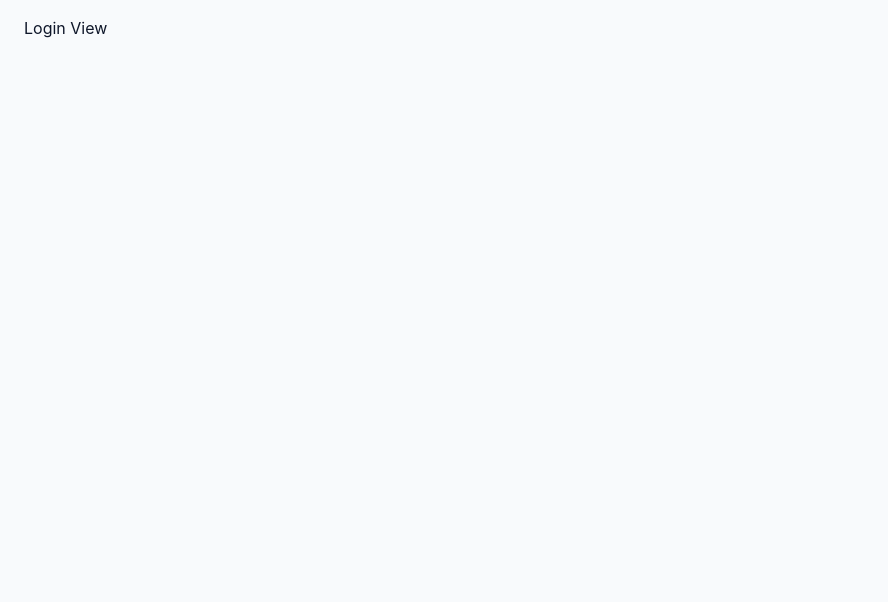
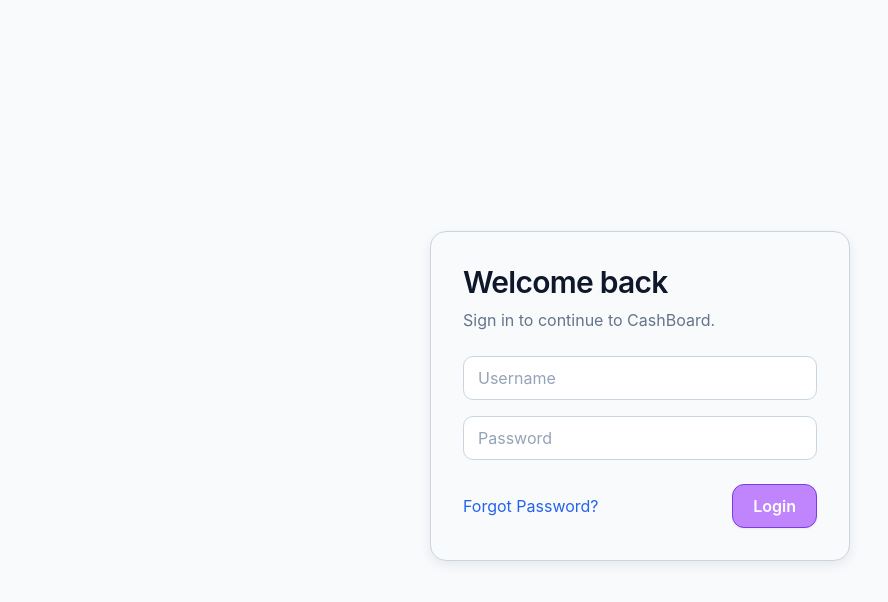
Before and after one commit to Gurmis/CashBoard, a Vue app: page /login in a window 1280 px wide. Shown: the top 602 px of the page, without its empty margins (0-888 px from the left). Built offline with nearby package versions, Linux system fonts and the light colour scheme.

Commit message:
added login screen with basic form

```diff
--- a/src/components/layout/AuthLayout.vue
+++ b/src/components/layout/AuthLayout.vue
@@ -24,6 +24,7 @@
 
     &-inner {
       width: 100%;
+      height: 100%;
       margin: 0 auto;
     }
   }
--- a/src/router/index.ts
+++ b/src/router/index.ts
@@ -40,7 +40,6 @@
     },
     { path: '/:pathMatch(.*)*', redirect: '/' }
 ]
-
 const router = createRouter({
     history: createWebHistory(),
     routes,
@@ -50,11 +49,10 @@
     const requiresAuth = to.matched.some(record => record.meta.requiresAuth);
 
     if (requiresAuth && !isAuthenticated) {
-        return {name: 'login'};
+        return { name: 'login' };
     } else if (to.name === 'login' && isAuthenticated) {
-        return {name: 'dashboard'};
+        return { name: 'dashboard' };
     }
 })
 
-
 export default router
--- a/src/views/LoginView.vue
+++ b/src/views/LoginView.vue
@@ -1,10 +1,88 @@
 <template>
-Login View
+  <section class="login">
+    <div class="login__content surface">
+      <div class="login__header">
+        <h1 class="login__title">Welcome back</h1>
+        <p class="login__subtitle">Sign in to continue to CashBoard.</p>
+      </div>
+
+      <form class="login__form">
+        <input class="login__input" type="text" placeholder="Username" />
+        <input class="login__input" type="password" placeholder="Password" />
+
+        <div class="login__footer">
+          <TextLink href="#">Forgot Password?</TextLink>
+          <Button type="button">Login</Button>
+        </div>
+      </form>
+    </div>
+  </section>
 </template>
 
 <script setup lang="ts">
+import Button from "@/components/ui/Button.vue";
+import TextLink from "@/components/ui/TextLink.vue";
 </script>
 
 <style lang="scss" scoped>
+.login {
+  min-height: 100%;
+  display: flex;
+  align-items: center;
+  justify-content: center;
+  padding: 24px;
 
+  &__content {
+    width: 100%;
+    max-width: 420px;
+    padding: 32px;
+  }
+
+  &__header {
+    margin-bottom: 24px;
+  }
+
+  &__title {
+    font-size: 1.875rem;
+    font-weight: 600;
+    color: var(--text-primary);
+  }
+
+  &__subtitle {
+    margin-top: 8px;
+    color: var(--text-muted);
+  }
+
+  &__form {
+    display: flex;
+    flex-direction: column;
+    gap: 16px;
+  }
+
+  &__input {
+    min-height: 44px;
+    padding: 0 14px;
+    border: 1px solid var(--input-border);
+    border-radius: var(--radius-lg);
+    background: var(--input-bg);
+    color: var(--text-primary);
+    outline: none;
+
+    &::placeholder {
+      color: var(--input-placeholder);
+    }
+
+    &:focus {
+      border-color: var(--input-border-focus);
+    }
+  }
+
+  &__footer {
+    display: flex;
+    align-items: center;
+    justify-content: space-between;
+    gap: 16px;
+    margin-top: 8px;
+  }
+}
 </style>
```
